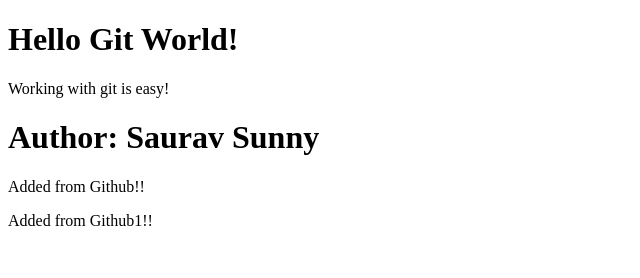
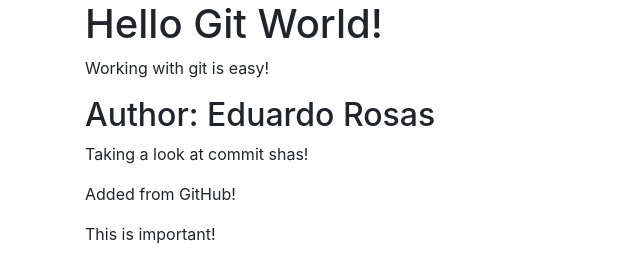
Before and after one commit to ssunny0904/GitGitHubMasterclass, a plain HTML site: page index.html in a window 1280 px wide. Shown: the whole page, without its empty margins (0-640 px from the left). Drawn offline with nearby package versions, Linux system fonts and the light colour scheme.

Commit message:
add-margin

```diff
--- a/index.html
+++ b/index.html
@@ -1,16 +1,29 @@
-<!DOCTYPE HTML>
+<!DOCTYPE html>
+<html>
+<link rel="stylesheet" href="https://cdn.jsdelivr.net/npm/bootstrap@4.5.3/dist/css/bootstrap.min.css" integrity="sha384-TX8t27EcRE3e/ihU7zmQxVncDAy5uIKz4rEkgIXeMed4M0jlfIDPvg6uqKI2xXr2" crossorigin="anonymous">
+<body>
+    <div class="container">
         <h1>Hello Git World!</h1>
 
         <div>
             <p>Working with git is easy!</p>
         </div>
 
-<h1>Author: Saurav Sunny</h1>
+        <h2>Author: Eduardo Rosas</h2>
 
         <div>
-	<p>Added from Github!!</p>
+            <p>Taking a look at commit shas!</p>
         </div>
 
         <div>
-	<p>Added from Github1!!</p>
+            <p>Added from GitHub!</p>
         </div>
+
+        <div>
+            <p>This is important!</p>
+        </div>
+
+        <!--Some comments-->
+    </div>
+</body>
+</html>
```
Lines whose indentation alone changed are shown as unchanged.
